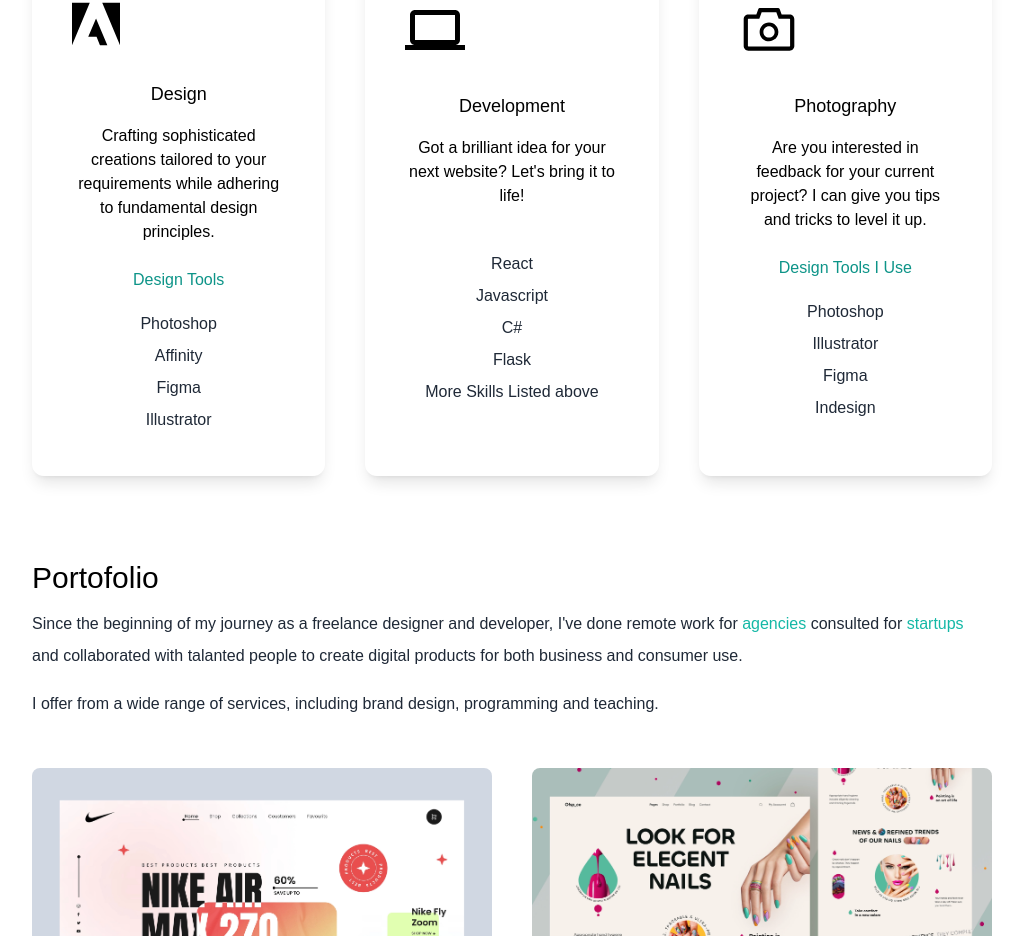
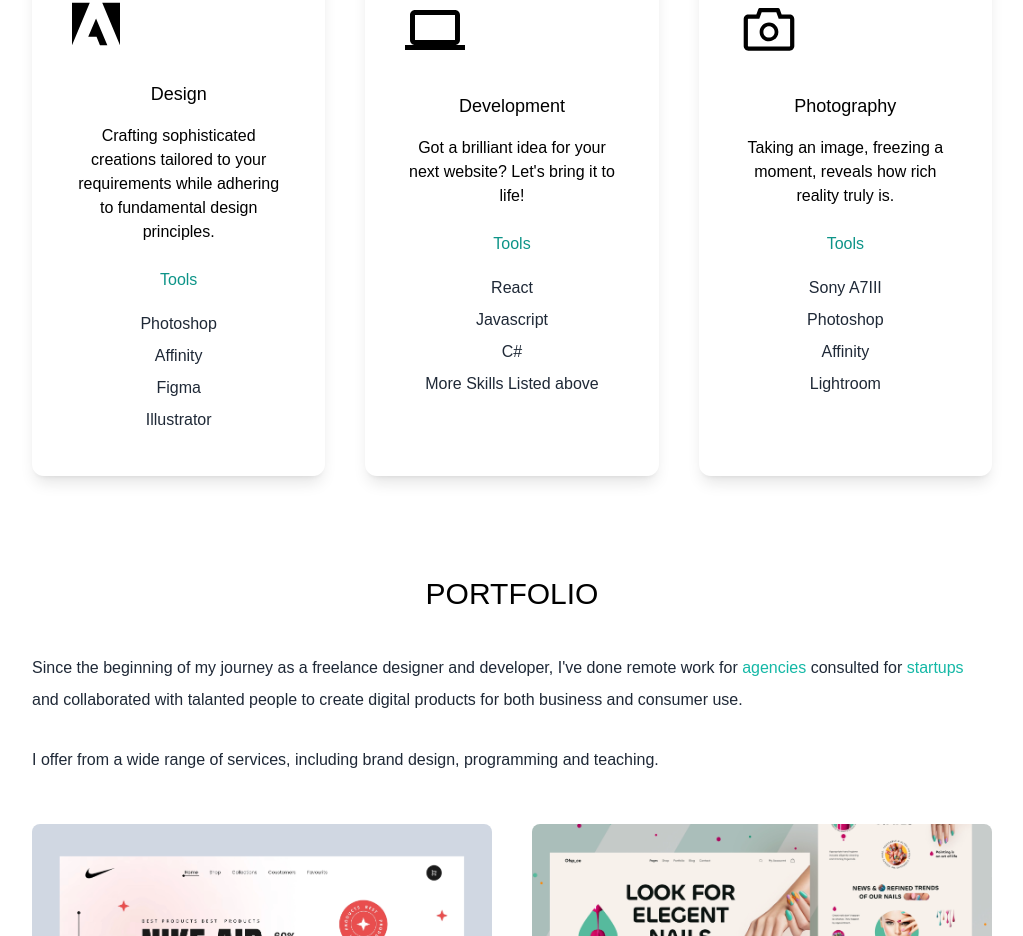
Before and after one commit to QuentinBurke96/My-Portfolio, a Next.js app: page / in a window 1280 px wide. Shown: the part 1560-2496 px from the top of the page, without its empty margins (128-1151 px from the left). Built offline with nearby package versions, Linux system fonts and the light colour scheme.

Commit message:
Fonts/Text Changes

```diff
--- a/pages/index.js
+++ b/pages/index.js
@@ -92,7 +92,7 @@
         <section>
           <div>
             <h3 className="flex justify-center text-3xl py-1 dark:text-white ">
-              Skills
+              SKILLS
             </h3>
 
 
@@ -175,7 +175,7 @@
                 Crafting sophisticated creations tailored to your requirements
                 while adhering to fundamental design principles.
               </p>
-              <h4 className="py-4 text-teal-600">Design Tools</h4>
+              <h4 className="py-4 text-teal-600">Tools</h4>
               <p className="text-gray-800 py-1">Photoshop</p>
               <p className="text-gray-800 py-1">Affinity</p>
               <p className="text-gray-800 py-1">Figma</p>
@@ -188,32 +188,30 @@
                 Got a brilliant idea for your next website? Let's bring it to
                 life!
               </p>
-              <h4 className="py-4 text-teal-600"></h4>
+              <h4 className="py-4 text-teal-600">Tools</h4>
               <p className="text-gray-800 py-1">React</p>
               <p className="text-gray-800 py-1">Javascript</p>
               <p className="text-gray-800 py-1">C#</p>
-              <p className="text-gray-800 py-1">Flask</p>
               <p className="text-gray-800 py-1">More Skills Listed above </p>
             </div>
             <div className="text-center shadow-lg p-10 rounded-xl my-10 dark:bg-white flex-1">
               <AiOutlineCamera className="text-6xl" />
               <h3 className="text-lg font-medium pt-8 pb-2 ">Photography</h3>
               <p className="py-2">
-                Are you interested in feedback for your current project? I can
-                give you tips and tricks to level it up.
+              Taking an image, freezing a moment, reveals how rich reality truly is.
               </p>
-              <h4 className="py-4 text-teal-600">Design Tools I Use</h4>
+              <h4 className="py-4 text-teal-600">Tools</h4>
+              <p className="text-gray-800 py-1">Sony A7III</p>
               <p className="text-gray-800 py-1">Photoshop</p>
-              <p className="text-gray-800 py-1">Illustrator</p>
-              <p className="text-gray-800 py-1">Figma</p>
-              <p className="text-gray-800 py-1">Indesign</p>
+              <p className="text-gray-800 py-1">Affinity</p>
+              <p className="text-gray-800 py-1">Lightroom</p>
             </div>
           </div>
         </section>
         <section className="py-10">
           <div>
-            <h3 className="text-3xl py-1 dark:text-white ">Portofolio</h3>
-            <p className="text-md py-2 leading-8 text-gray-800 dark:text-gray-200">
+            <h3 className="flex justify-center text-3xl py-5 dark:text-white ">PORTFOLIO</h3>
+            <p className="text-md py-5 leading-8 text-gray-800 dark:text-gray-200">
               Since the beginning of my journey as a freelance designer and
               developer, I've done remote work for
               <span className="text-teal-500"> agencies </span>
```
